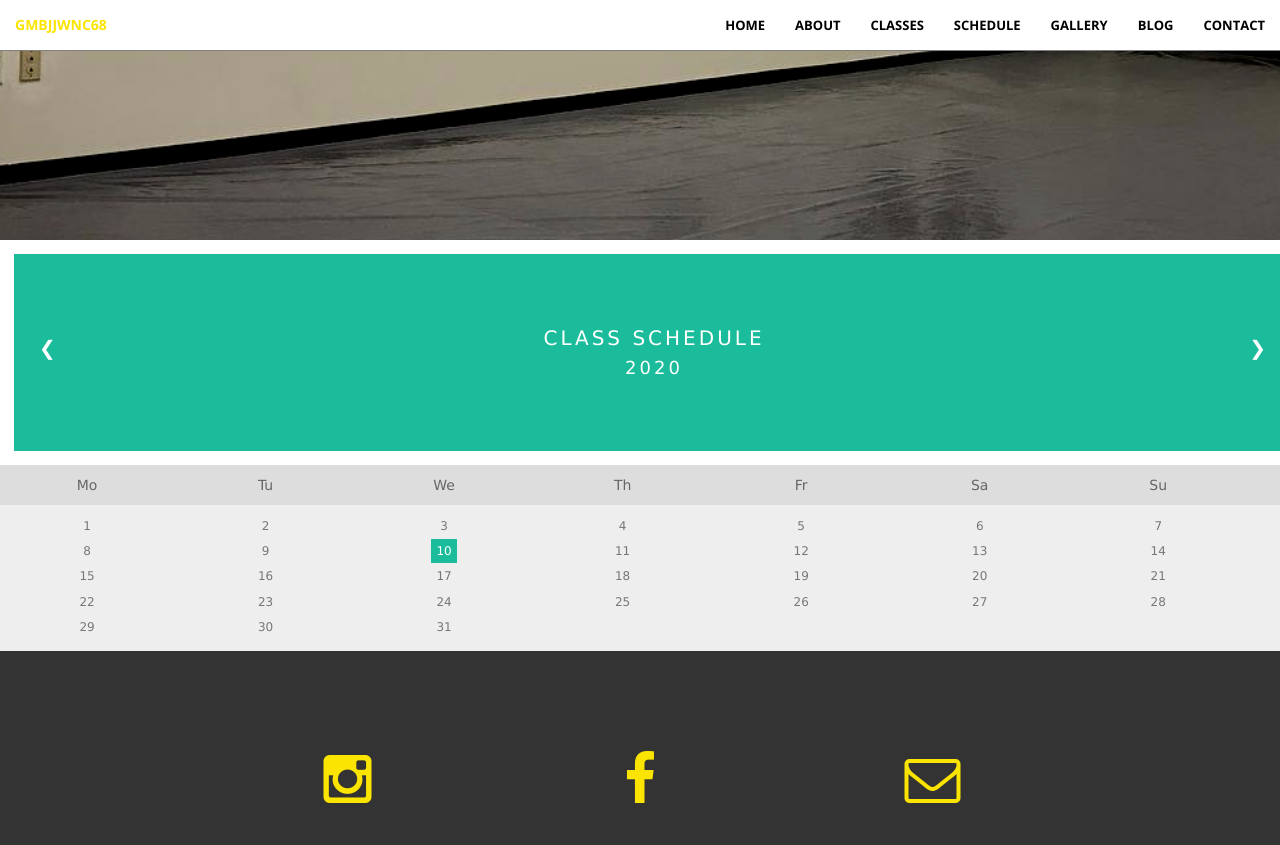
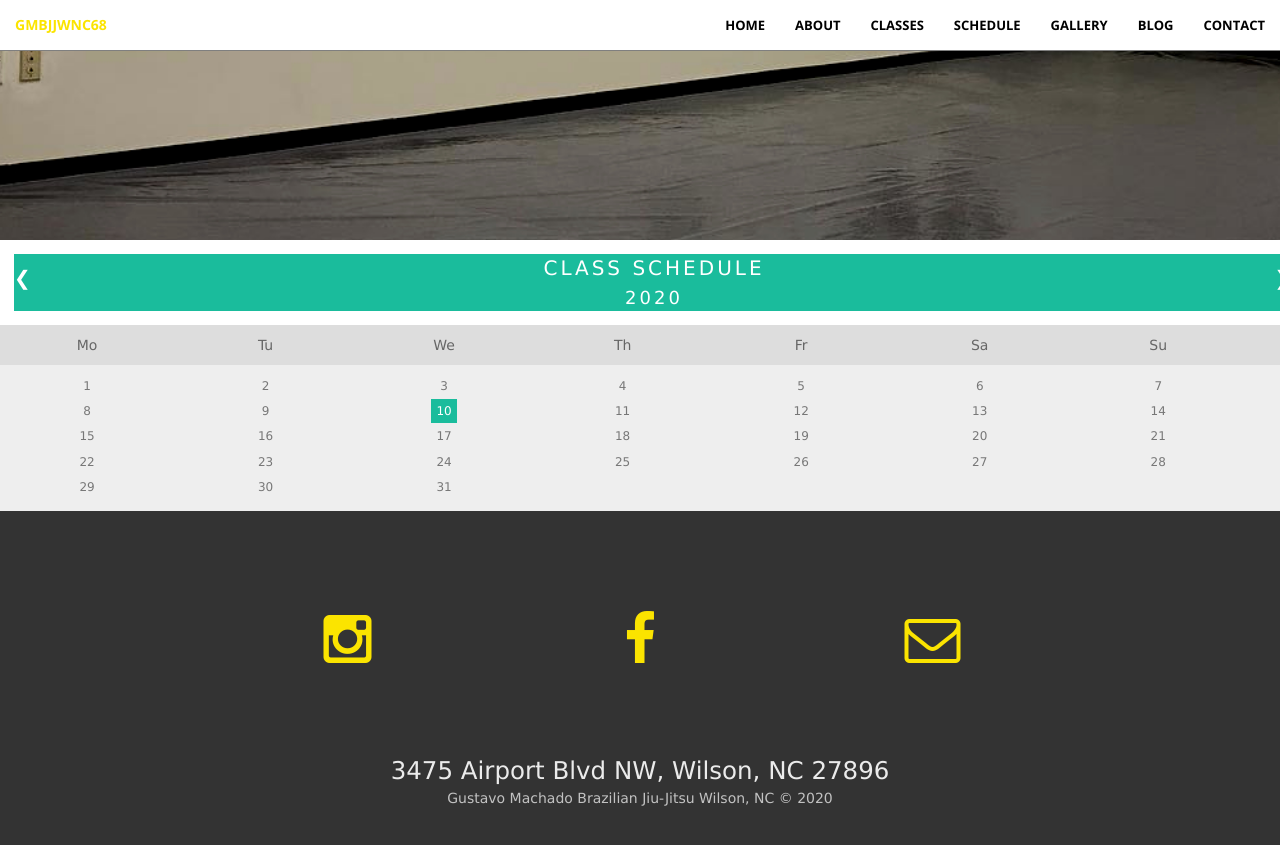
Before and after one commit to gmbjjwnc68/gmbjjwnc68.github.io, a Jekyll site: the page built from schedule.html, in a window 1280 px wide and 900 px high, scrolled down 660 px. Shown: the top 845 px of the window. Built offline with Jekyll 4.4.1, drawn with Linux system fonts in a browser that asks for light colours.

Commit message:
Remove padding

```diff
--- a/_includes/class_schedule.html
+++ b/_includes/class_schedule.html
@@ -8,7 +8,7 @@ body {font-family: Verdana, sans-serif;}
 
 .month {
   margin: 1em;
-  padding: 70px 25px;
+  /*padding: 70px 25px;*/
   width: 100%;
   background: #1abc9c;
   text-align: center;
```
